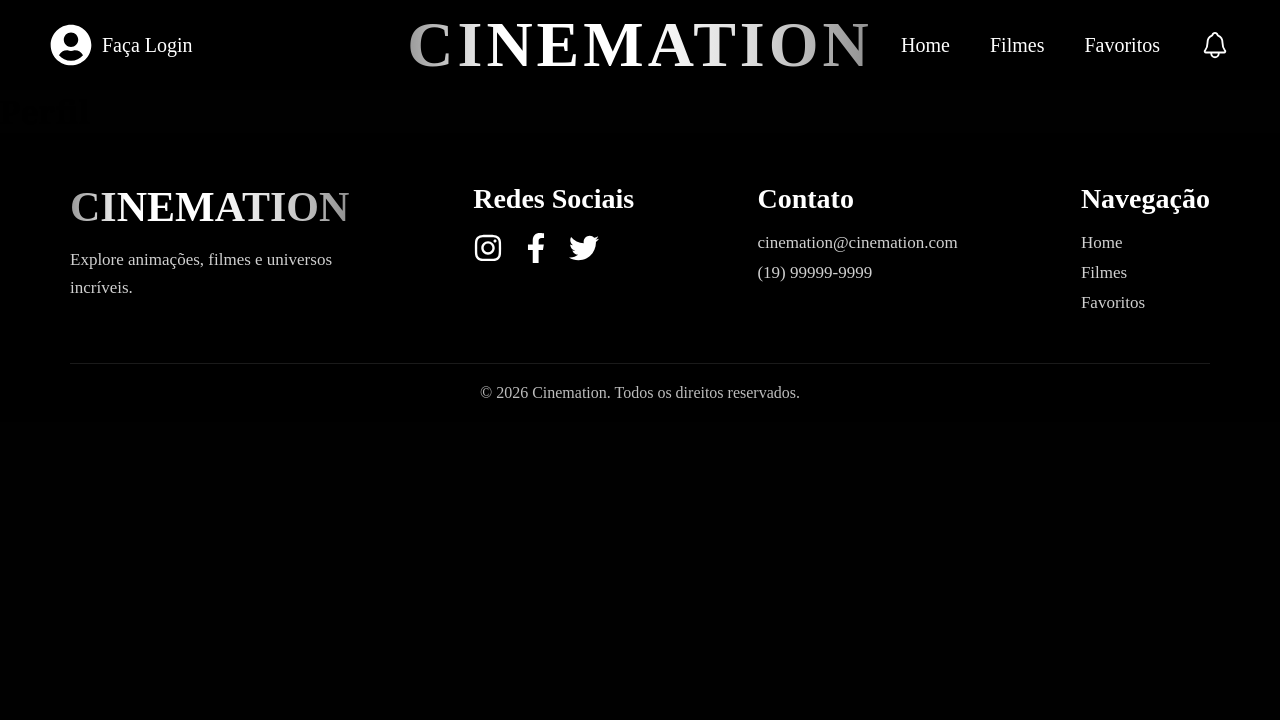
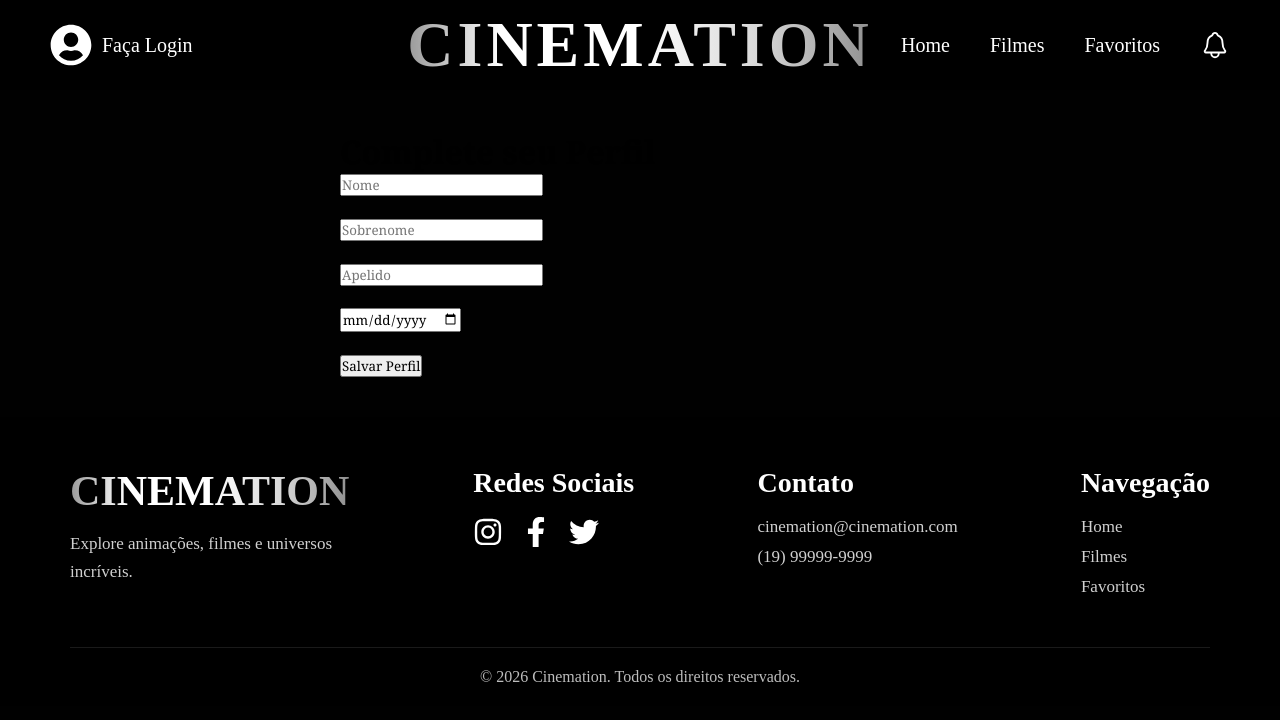
Before and after one commit to ESTURRARI/cinemation_projeto, a React app in the folder frontend/: page /perfil in a window 1280 px wide. Shown: the top 720 px of the page. Built offline with nearby package versions, Linux system fonts and the light colour scheme; no server answers; the HTML template or start-up script is replaced by a standard one.

Commit message:
fazendo perfil

```diff
--- a/frontend/src/App.jsx
+++ b/frontend/src/App.jsx
@@ -27,7 +27,8 @@ function App() {
       {!esconderLayout && <Header />}
 
       <Routes>
-        <Route path="/" element={<Home />} />
+        <Route path="/" element={<Login />} />
+        <Route path="/home" element={<Home />} />
         <Route path="/filmes" element={<Filmes />} />
         <Route path="/favoritos" element={<Favoritos />} />
         <Route path="/login" element={<Login />} />
--- a/frontend/src/components/header/header.jsx
+++ b/frontend/src/components/header/header.jsx
@@ -1,12 +1,57 @@
 import './header.css'
 
 import { Link } from 'react-router-dom'
+import { useEffect, useState } from 'react'
 
 import { FaUserCircle } from "react-icons/fa"
-
 import { IoNotificationsOutline } from "react-icons/io5"
 
 function Header() {
+
+  const [usuario, setUsuario] = useState(null)
+
+  useEffect(() => {
+
+    carregarUsuario()
+
+  }, [])
+
+  async function carregarUsuario() {
+
+    const token = localStorage.getItem(
+      'access_token'
+    )
+
+    if (!token) {
+      return
+    }
+
+    try {
+
+      const response = await fetch(
+        'http://localhost:8000/me',
+        {
+          headers: {
+            Authorization: `Bearer ${token}`
+          }
+        }
+      )
+
+      if (!response.ok) {
+        return
+      }
+
+      const data = await response.json()
+
+      setUsuario(data)
+
+    } catch(error) {
+
+      console.error(error)
+
+    }
+
+  }
 
   return (
 
@@ -16,9 +61,25 @@ function Header() {
 
         <FaUserCircle className="profile-icon" />
 
-        <Link to="/login" className="login-link">
-          Faça Login
-        </Link>
+        {usuario ? (
+
+          <Link
+            to="/perfil"
+            className="login-link"
+          >
+            {usuario.nome}
+          </Link>
+
+        ) : (
+
+          <Link
+            to="/login"
+            className="login-link"
+          >
+            Faça Login
+          </Link>
+
+        )}
 
       </div>
 
@@ -30,11 +91,17 @@ function Header() {
 
       <nav className="header-right">
 
-        <Link to="/">Home</Link>
+        <Link to="/home">
+          Home
+        </Link>
 
-        <Link to="/filmes">Filmes</Link>
+        <Link to="/filmes">
+          Filmes
+        </Link>
 
-        <Link to="/favoritos">Favoritos</Link>
+        <Link to="/favoritos">
+          Favoritos
+        </Link>
 
         <IoNotificationsOutline className="notification-icon" />
 
--- a/frontend/src/pages/login/login.jsx
+++ b/frontend/src/pages/login/login.jsx
@@ -51,7 +51,7 @@ function Login(){
         data.refresh_token
       )
 
-      navigate('/filmes')
+      navigate('/perfil')
 
     } catch(error) {
 
--- a/frontend/src/pages/perfil/perfil.jsx
+++ b/frontend/src/pages/perfil/perfil.jsx
@@ -1,5 +1,175 @@
+import { useEffect, useState } from 'react'
+import { useNavigate } from 'react-router-dom'
+
 function Perfil() {
-  return <h1>Perfil</h1>
+
+  const navigate = useNavigate()
+
+  const [nome, setNome] = useState('')
+  const [sobrenome, setSobrenome] = useState('')
+  const [apelido, setApelido] = useState('')
+  const [dataNascimento, setDataNascimento] = useState('')
+
+  useEffect(() => {
+
+    carregarPerfil()
+
+  }, [])
+
+  async function carregarPerfil() {
+
+    const token = localStorage.getItem(
+      'access_token'
+    )
+
+    try {
+
+      const response = await fetch(
+        'http://localhost:8000/me',
+        {
+          headers: {
+            Authorization: `Bearer ${token}`
+          }
+        }
+      )
+
+      const data = await response.json()
+
+      console.log(data)
+
+      setNome(data.nome || '')
+      setSobrenome(data.sobrenome || '')
+      setApelido(data.apelido || '')
+      setDataNascimento(
+        data.data_nascimento || ''
+      )
+
+    } catch(error) {
+
+      console.error(error)
+
+    }
+
+  }
+
+  async function salvarPerfil() {
+
+    const token = localStorage.getItem(
+      'access_token'
+    )
+
+    try {
+
+      const response = await fetch(
+        'http://localhost:8000/edit/me',
+        {
+          method: 'PATCH',
+
+          headers: {
+            'Content-Type': 'application/json',
+            Authorization: `Bearer ${token}`
+          },
+
+          body: JSON.stringify({
+            nome,
+            sobrenome,
+            apelido,
+            data_nascimento: dataNascimento
+          })
+        }
+      )
+
+      const data = await response.json()
+
+      console.log(data)
+
+      alert(
+        'Perfil atualizado com sucesso!'
+      )
+
+      navigate('/home')
+
+    } catch(error) {
+
+      console.error(error)
+
+      alert(
+        'Erro ao atualizar perfil.'
+      )
+
+    }
+
+  }
+
+  return (
+
+    <main
+      style={{
+        maxWidth: '600px',
+        margin: '40px auto'
+      }}
+    >
+
+      <h1>Complete seu Perfil</h1>
+
+      <input
+        type="text"
+        placeholder="Nome"
+        value={nome}
+        onChange={(e) =>
+          setNome(e.target.value)
+        }
+      />
+
+      <br />
+      <br />
+
+      <input
+        type="text"
+        placeholder="Sobrenome"
+        value={sobrenome}
+        onChange={(e) =>
+          setSobrenome(e.target.value)
+        }
+      />
+
+      <br />
+      <br />
+
+      <input
+        type="text"
+        placeholder="Apelido"
+        value={apelido}
+        onChange={(e) =>
+          setApelido(e.target.value)
+        }
+      />
+
+      <br />
+      <br />
+
+      <input
+        type="date"
+        value={dataNascimento}
+        onChange={(e) =>
+          setDataNascimento(
+            e.target.value
+          )
+        }
+      />
+
+      <br />
+      <br />
+
+      <button
+        onClick={salvarPerfil}
+      >
+        Salvar Perfil
+      </button>
+
+    </main>
+
+  )
 }
 
 export default Perfil
```
